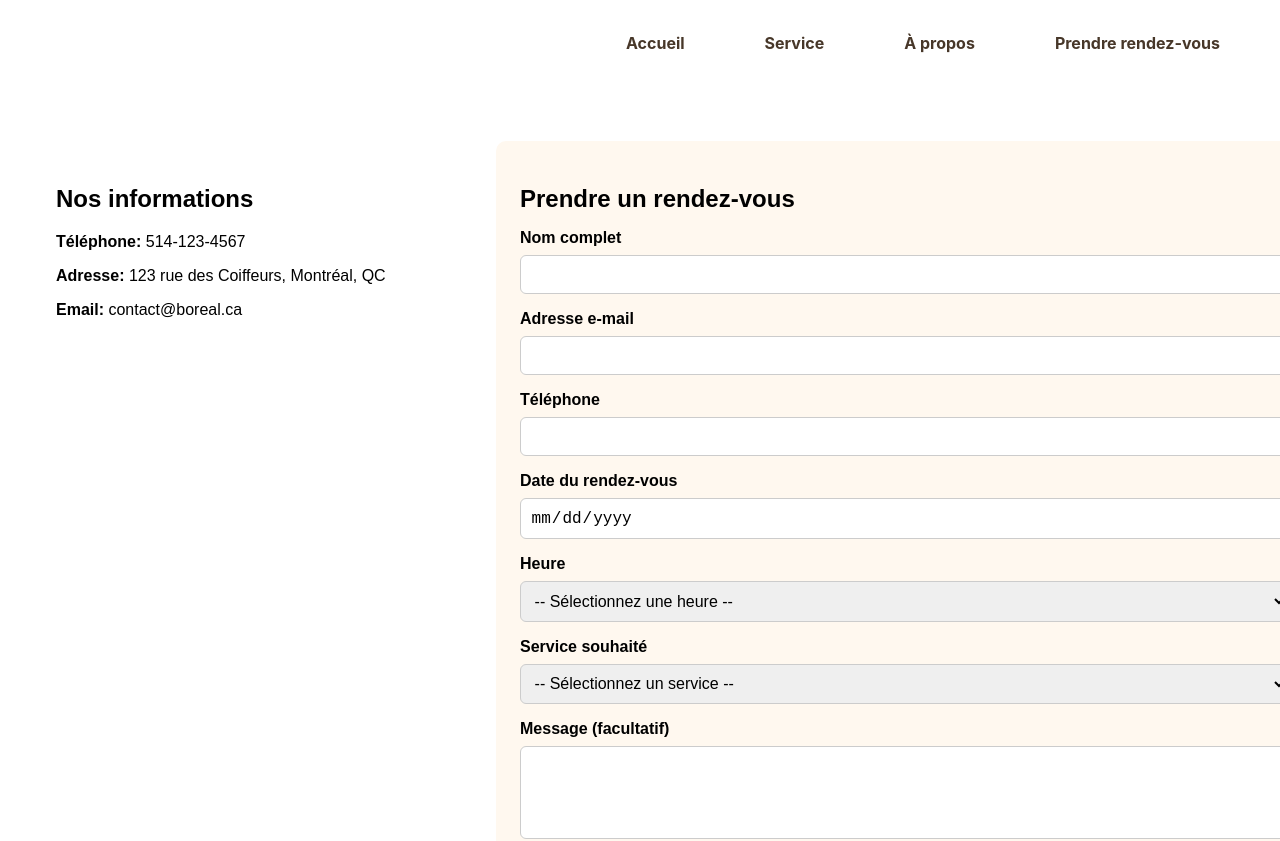
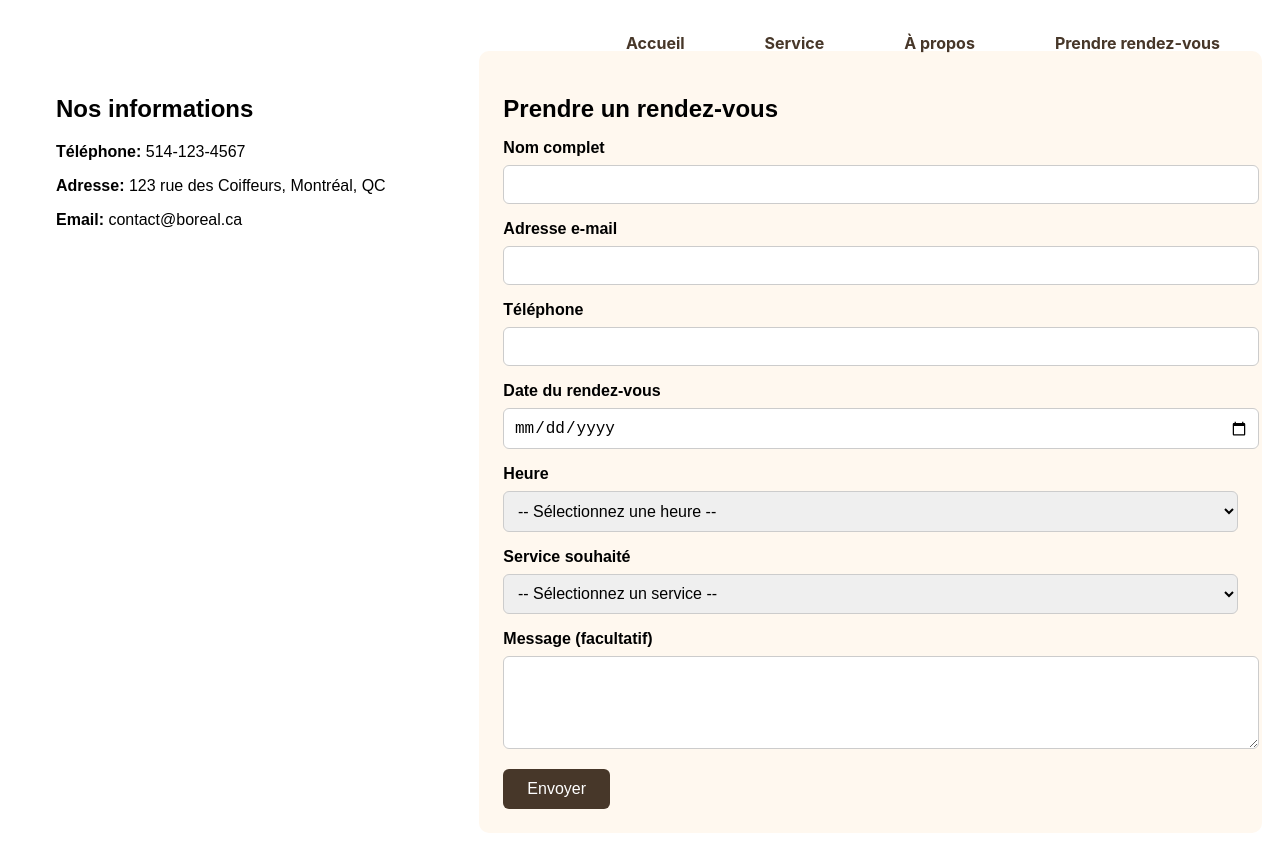
Before and after one commit to RayaneBGit/coupe-express-site-SEG3525, a React (Create React App) app: page /contact in a window 1280 px wide. Shown: the top 841 px of the page. Built offline with nearby package versions, Linux system fonts and the light colour scheme.

Commit message:
Margin form

```diff
--- a/src/pages/Contact.module.css
+++ b/src/pages/Contact.module.css
@@ -2,7 +2,7 @@
   display: flex;
   align-items: center;
   padding: 2rem;
-  margin-top: 100px;
+  margin-top: 10px;
   font-family: sans-serif;
   background-color: #ffffff;
   min-height: 100vh;
@@ -28,6 +28,7 @@
   flex: 2;
   background-color: #fff8ef;
   padding: 1.5rem;
+  margin-right: 50px;
   border-radius: 10px;
   width: 50%;
 }
```
